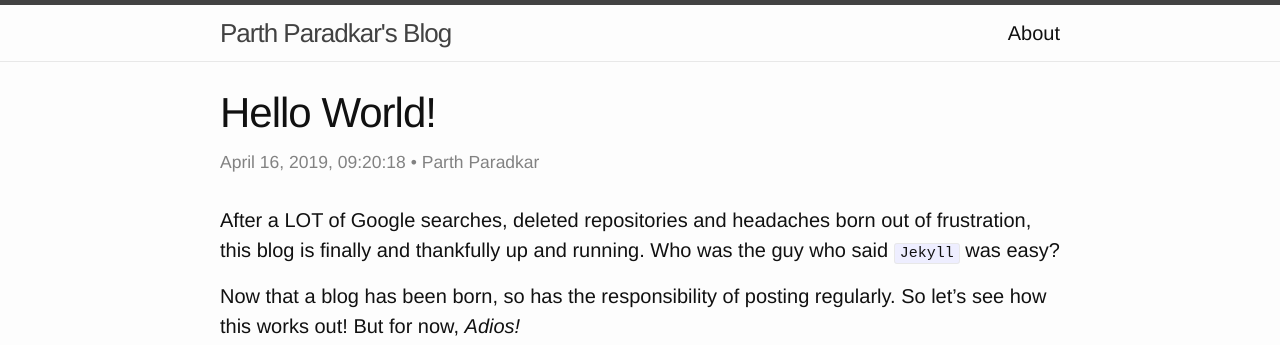
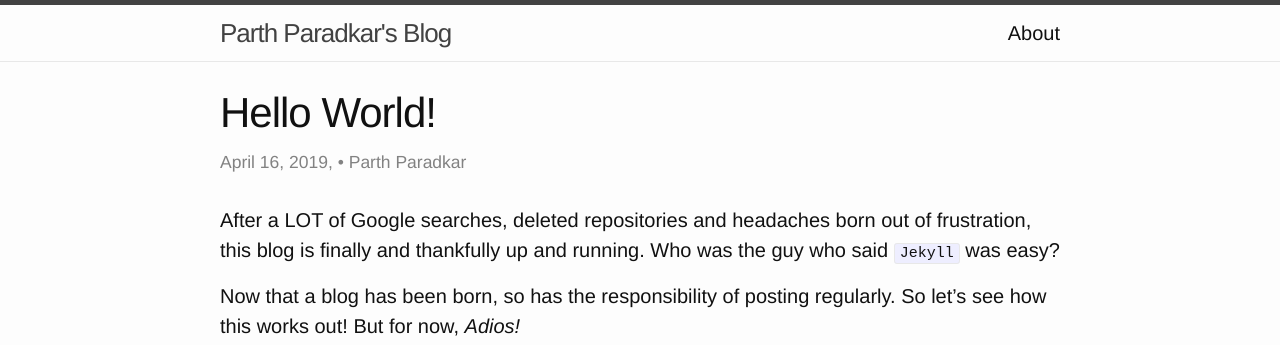
Before and after one commit to tweet-sevak/thescriptninja.github.io, a Jekyll site: the page built from _posts/2019-04-16-First-Post.markdown, in a window 1280 px wide. Shown: the top 345 px of the page. Built offline with Jekyll 4.4.1, drawn with Linux system fonts in a browser that asks for light colours.

Commit message:
Update post.html

```diff
--- a/_layouts/post.html
+++ b/_layouts/post.html
@@ -5,7 +5,7 @@ layout: default
 
   <header class="post-header">
     <h1 class="post-title" itemprop="name headline">{{ page.title }}</h1>
-    <p class="post-meta"><time datetime="{{ page.date | date_to_xmlschema }}" itemprop="datePublished">{{ page.date | date: "%B %-d, %Y, %T" }}</time>{% if page.author %} • <span itemprop="author" itemscope itemtype="http://schema.org/Person"><span itemprop="name">{{ page.author }}</span></span>{% endif %}</p>
+    <p class="post-meta"><time datetime="{{ page.date | date_to_xmlschema }}" itemprop="datePublished">{{ page.date | date: "%B %-d, %Y, %t" }}</time>{% if page.author %} • <span itemprop="author" itemscope itemtype="http://schema.org/Person"><span itemprop="name">{{ page.author }}</span></span>{% endif %}</p>
   </header>
 
   <div class="post-content" itemprop="articleBody">
```
